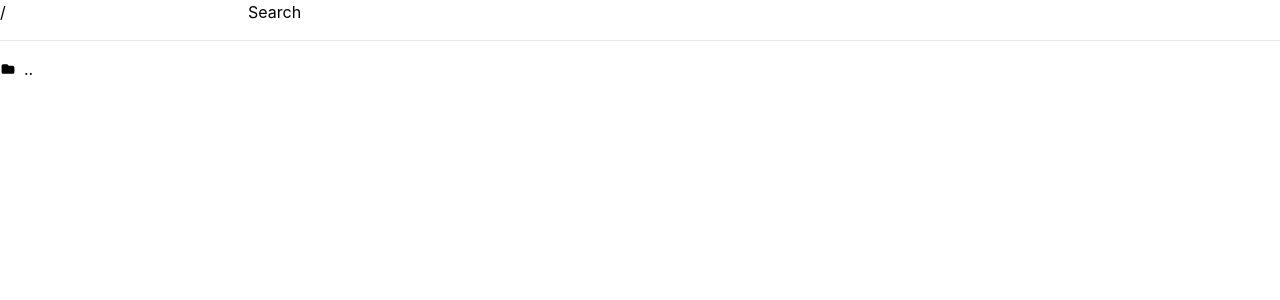
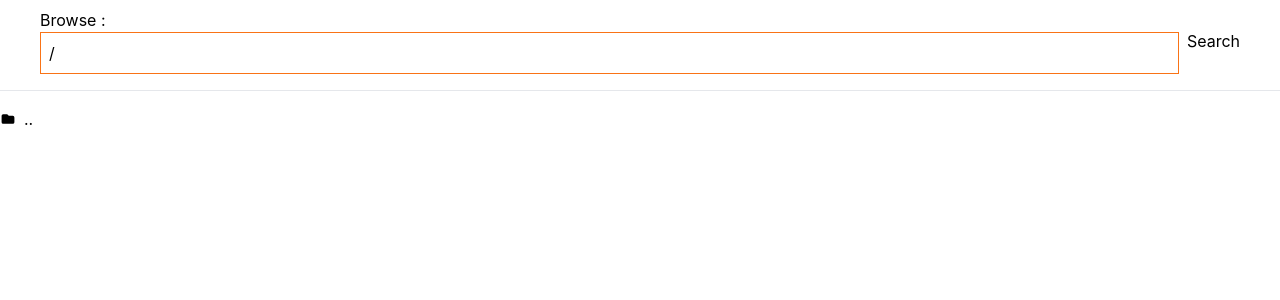
Before and after one commit to JeremyGendre/electron-app, a React (Vite) app: page / in a window 1280 px wide. Shown: the top 300 px of the page. Built offline with nearby package versions, Linux system fonts and the light colour scheme.

Commit message:
feat: input style

```diff
--- a/src/App.tsx
+++ b/src/App.tsx
@@ -1,8 +1,8 @@
 import FileViewer from "./components/FileViewer/FileViewer";
 import {FormEvent, useEffect, useMemo, useState} from "react";
-import {getCurrentDir, getFilesFromPath, getParentDir} from "./utils/File.service";
+import {getCurrentDir, getFilesFromPath} from "./utils/File.service";
 import {useFileContext} from "./contexts/FileContext";
-const pathModule = require('path');
+import Input from "./components/input/Input";
 
 function App() {
     const [searchedValue, setSearchedValue] = useState(getCurrentDir('.'));
@@ -20,8 +20,8 @@ function App() {
 
     return (
         <div>
-            <form onSubmit={handleSubmit}>
-                <input value={searchedValue} onChange={e => setSearchedValue(e.currentTarget.value)}/>
+            <form onSubmit={handleSubmit} className="mx-10 my-2 flex space-x-2">
+                <Input label="Browse :" value={searchedValue} autoFocus onChange={e => setSearchedValue(e.currentTarget.value)}/>
                 <button type="submit">Search</button>
             </form>
             <hr className="my-4"/>
--- a/src/components/FileViewer/FileViewer.tsx
+++ b/src/components/FileViewer/FileViewer.tsx
@@ -2,7 +2,6 @@ import {FileType} from "../../types/FileType";
 import {useFileContext} from "../../contexts/FileContext";
 import {getParentDir} from "../../utils/File.service";
 import FileRow from "./FileRow";
-import ReplyIcon from "../icons/ReplyIcon";
 const pathModule = require('path');
 
 export default function FileViewer({files} :{files: FileType[]}){
--- /dev/null
+++ b/src/components/input/Input.tsx
@@ -0,0 +1,18 @@
+
+export interface InputProps extends Partial<JSX.IntrinsicElements['input']>{
+     containerClasses?: string;
+     label?: string;
+}
+
+export default function Input({containerClasses, label, className, ...other}: InputProps){
+    return (
+        <div className={`w-full ${containerClasses}`}>
+            {label && (
+                <label htmlFor={other.id}>
+                    {label}{other.required ? <span className="text-red-700">*</span> : ''}
+                </label>
+            )}
+            <input className={`w-full p-2 border outline-none hover:border-orange-200 focus:border-orange-500 transition duration-150 ${className}`} {...other}/>
+        </div>
+    );
+}
--- a/src/contexts/FileContext.tsx
+++ b/src/contexts/FileContext.tsx
@@ -2,7 +2,7 @@ import {
     createContext,
     Dispatch,
     PropsWithChildren,
-    SetStateAction, useCallback,
+    SetStateAction,
     useContext, useEffect, useRef,
     useState
 } from "react";
```
